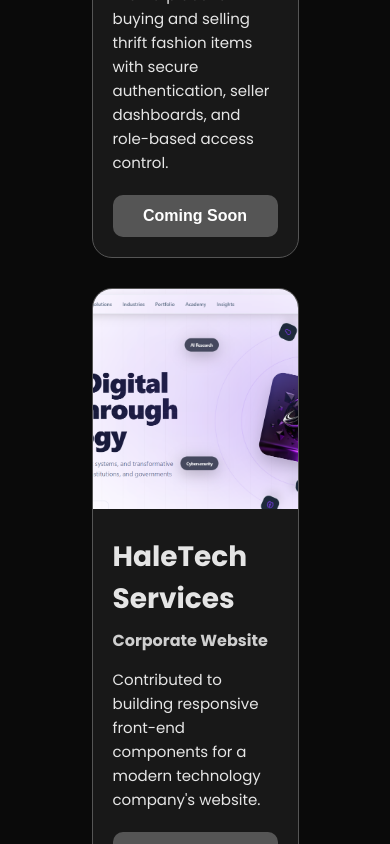
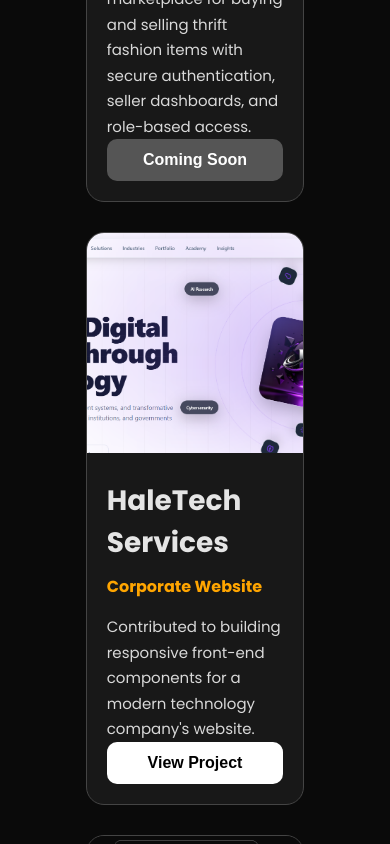
Before and after one commit to joan-lang/Portfolio, a React (Vite) app in the folder latest/: page / in a window 390 px wide. Shown: the part 4840-5684 px from the top of the page. Built offline with nearby package versions, Linux system fonts and the light colour scheme.

Commit message:
last change

```diff
--- a/latest/src/Projects.css
+++ b/latest/src/Projects.css
@@ -11,8 +11,8 @@
 
 .Show {
   text-align: center;
+  color: #cfcfcf;
   font-size: 18px;
-  color: #cfcfcf;
   margin-bottom: 50px;
 }
 
@@ -26,15 +26,15 @@
 .WEB {
   width: 340px;
   background: #181818;
-  border: 1px solid #555;
-  border-radius: 20px;
+  border: 1px solid #444;
+  border-radius: 18px;
   overflow: hidden;
-  transition: 0.3s ease;
+  transition: 0.3s;
 }
 
 .WEB:hover {
   transform: translateY(-8px);
-  border-color: white;
+  border-color: orange;
 }
 
 .project-image {
@@ -49,38 +49,57 @@
 
 .mk h2 {
   font-size: 28px;
-  margin-bottom: 8px;
+  margin-bottom: 10px;
 }
 
 .coMM {
-  color: #cfcfcf;
+  color: orange;
+  margin-bottom: 15px;
   font-size: 16px;
-  margin-bottom: 15px;
 }
 
 .MODE {
-  color: #e6e6e6;
-  line-height: 1.6;
+  color: #d9d9d9;
+  line-height: 1.7;
   font-size: 15px;
   min-height: 110px;
 }
 
+/* Coming Soon Button */
+
 .comingSoon {
   width: 100%;
   padding: 12px;
-  margin-top: 20px;
+  border: none;
+  border-radius: 10px;
   background: #555;
   color: white;
+  font-size: 16px;
+  cursor: not-allowed;
+  font-weight: 600;
+}
+
+/* View Project Button */
+
+.viewProject {
+  width: 100%;
+  padding: 12px;
   border: none;
   border-radius: 10px;
+  background: white;
+  color: black;
   font-size: 16px;
   font-weight: 600;
-  cursor: not-allowed;
+  cursor: pointer;
+  transition: .3s;
 }
 
-.comingSoon:hover {
-  background: #666;
+.viewProject:hover {
+  background: orange;
+  color: white;
 }
+
+/* Responsive */
 
 @media (max-width: 1100px) {
   .round {
@@ -89,7 +108,7 @@
   }
 
   .WEB {
-    width: 90%;
-    max-width: 400px;
+    width: 95%;
+    max-width: 380px;
   }
 }
--- a/latest/src/Projects.jsx
+++ b/latest/src/Projects.jsx
@@ -1,36 +1,42 @@
 import React from "react";
-import Picture from "./assets/picture.jpeg";
+import Logo from "./assets/my logo.png";
 import HaleTech from "./assets/HaleTech pic.png";
 import Portfolio from "./assets/Portfolio Pic.png";
 
 const Projects = () => {
   const projects = [
     {
-      image: Picture,
+      image: Logo,
       title: "IsokMarket",
       type: "MERN E-commerce Marketplace",
       description:
-        "A full-stack marketplace for buying and selling thrift fashion items with secure authentication, seller dashboards, and role-based access control.",
+        "A full-stack marketplace for buying and selling thrift fashion items with secure authentication, seller dashboards, and role-based access.",
+      comingSoon: true,
     },
+
     {
       image: HaleTech,
       title: "HaleTech Services",
       type: "Corporate Website",
       description:
         "Contributed to building responsive front-end components for a modern technology company's website.",
+      comingSoon: false,
     },
+
     {
       image: Portfolio,
       title: "Portfolio Website",
       type: "Personal Portfolio",
       description:
         "A modern React portfolio showcasing my projects, technical skills, and experience as a Full Stack Developer.",
+      comingSoon: false,
     },
   ];
 
   return (
     <section className="Projects">
       <h1 className="pv">Projects</h1>
+
       <p className="Show">
         A showcase of clean, modern, responsive websites.
       </p>
@@ -51,9 +57,15 @@
 
               <p className="MODE">{project.description}</p>
 
-              <button className="comingSoon" disabled>
-                Coming Soon
-              </button>
+              {project.comingSoon ? (
+                <button className="comingSoon" disabled>
+                  Coming Soon
+                </button>
+              ) : (
+                <button className="viewProject">
+                  View Project
+                </button>
+              )}
             </div>
           </div>
         ))}
```
Also changed, not shown: latest/src/assets/my logo.png (added).
